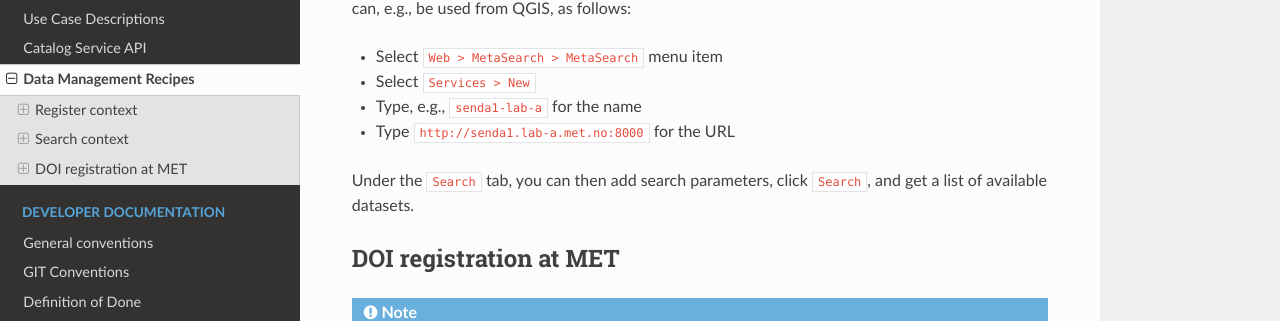
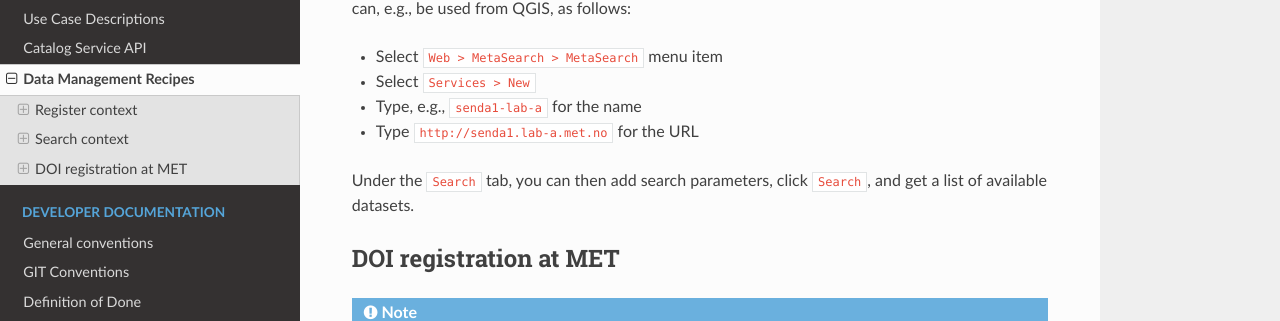
Before and after one commit to metno/S-ENDA-documentation, a Sphinx documentation site: the page built from source/dm_recipes.rst, in a window 1280 px wide and 900 px high, scrolled down 1123 px. Shown: the part 192-513 px from the top of the window. Built offline with Sphinx 7.4.7 and the Read the Docs theme 2.0.0, drawn with Linux system fonts in a browser that asks for light colours; some of the changed lines change nothing that is shown.

Commit message:
source/dm_recipes.rst

```diff
--- a/source/dm_recipes.rst
+++ b/source/dm_recipes.rst
@@ -58,7 +58,7 @@ A prototype catalogue service of S-ENDA Find is available at http://senda1.lab-a
 * Select ``Web > MetaSearch > MetaSearch`` menu item
 * Select ``Services > New``
 * Type, e.g., ``senda1-lab-a`` for the name
-* Type ``http://senda1.lab-a.met.no:8000`` for the URL
+* Type ``http://senda1.lab-a.met.no`` for the URL
 
 Under the ``Search`` tab, you can then add search parameters, click ``Search``, and get a list of available datasets.
 
```
